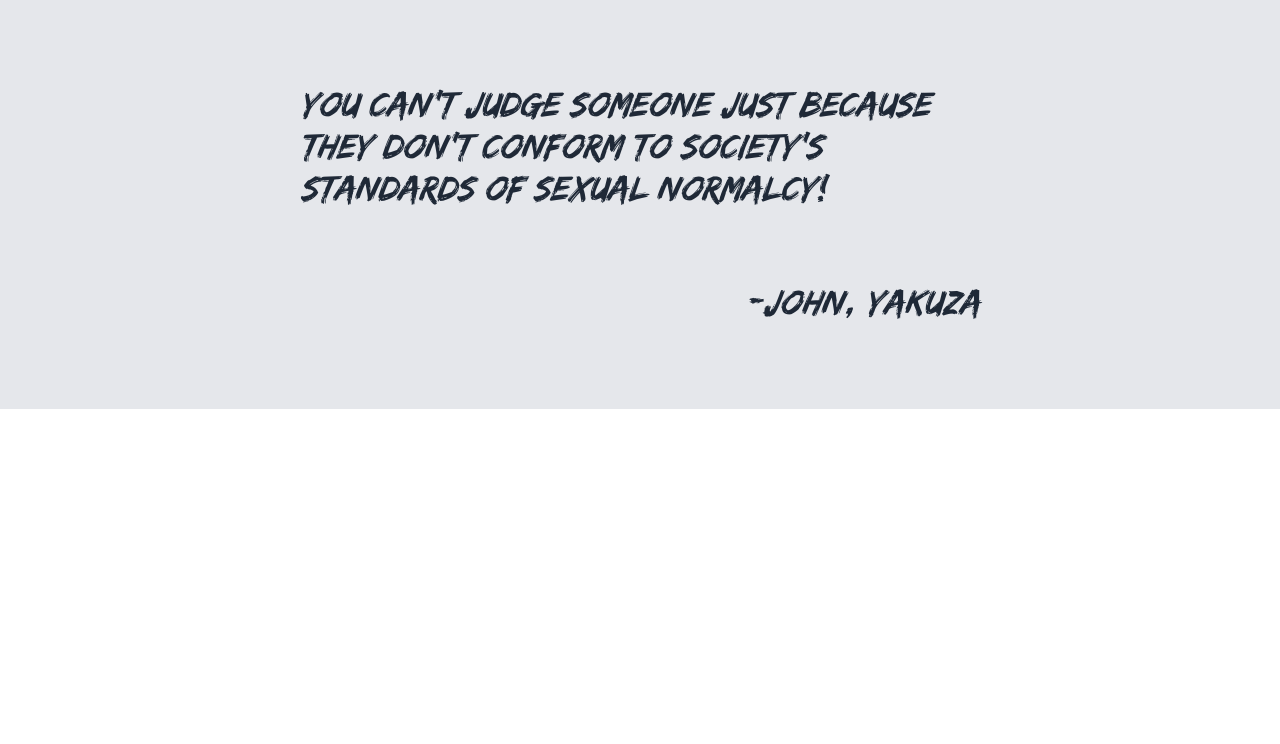
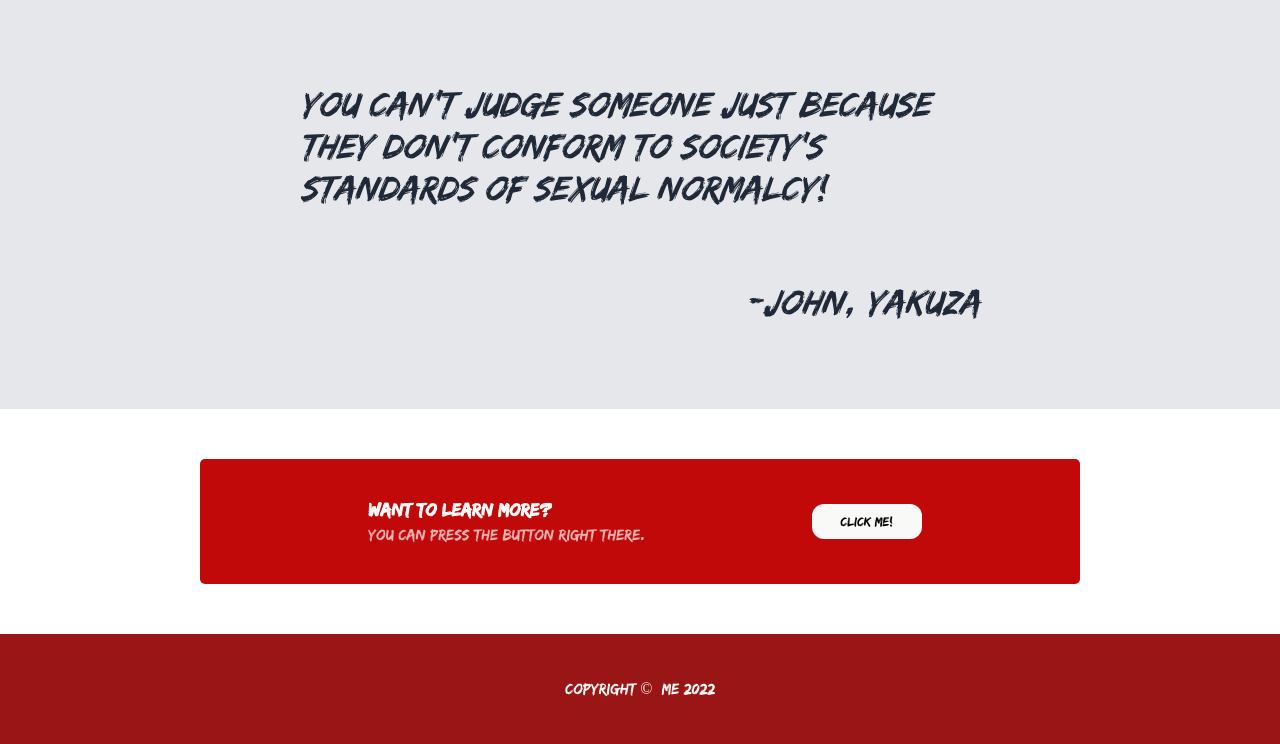
Before and after one commit to Kristiyan-Ganchev/odin-landing-page, a plain HTML site: page index.html in a window 1280 px wide. Shown: the part 992-1736 px from the top of the page. Before the commit the page ends 1401 px from the top, so only its background shows below. Drawn offline with Linux system fonts and the light colour scheme.

Commit message:
Add call to action and footer

```diff
--- a/index.html
+++ b/index.html
@@ -57,6 +57,17 @@
         <p><em>You can't judge someone just because they don't conform to society's standards of sexual normalcy!</em></p>
         <p class="johnYakuza"><em>-John, Yakuza</em></p>
     </div>
+    <div class="callToAction">
+
+        <div class="ctaText">
+            <h3>Want to learn more?</h3>
+            <p>You can press the button right there.</p>
+        </div>
+        <button>Click Me!</button>
+    </div>
+    <div class="footer">
+        <p>Copyright <span style="font-family:Copyright;">&copy;</span>>Me 2022</p>
+    </div>
 </div>
 </body>
 </html>
--- a/style.css
+++ b/style.css
@@ -3,7 +3,7 @@
     src: url(fonts/edosz.ttf);
   }
 body{
-    font-family: YakuzaFont;
+    font-family: YakuzaFont, 'Times New Roman', Times, serif;
     margin: 0px;
 }
 .hero{
@@ -95,3 +95,36 @@ button:hover{
 .johnYakuza{
     align-self: flex-end;
 }
+.callToAction{
+    display: flex;
+    align-items: center;
+    margin: 50px 200px;
+    padding: 10px 80px;
+    background-color: rgb(193, 9, 9);
+    color: #f9faf8;
+    border-radius: 5px;
+    justify-content: space-around;
+}
+.ctaText{
+    text-align: left;
+}
+h3{
+    padding: 0px;
+    margin:30px 10px 0px;
+}
+.ctaText p{
+    padding:0px;
+    margin: 5px 10px 30px 10px;
+    opacity: 0.7;
+}
+.callToAction button{
+    padding: 10px 20px;
+}
+.footer{
+    background-color: rgb(154, 21, 21);
+    color: #f9faf8;
+    display: flex;
+    justify-content: center;
+    align-items: center;
+    padding: 30px;
+}
```
